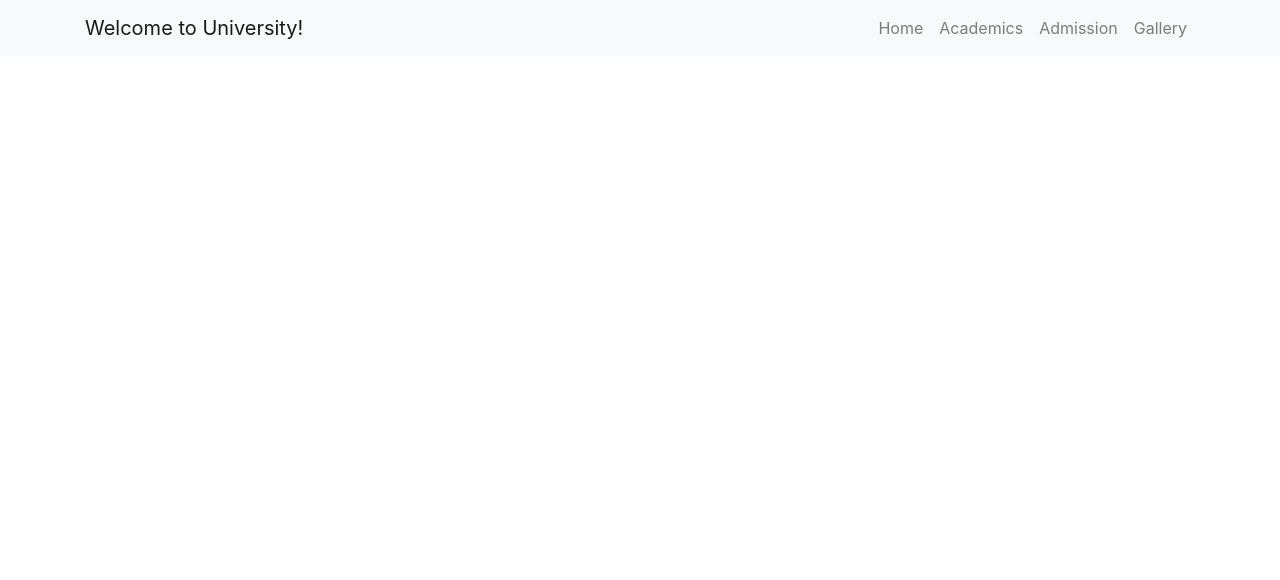
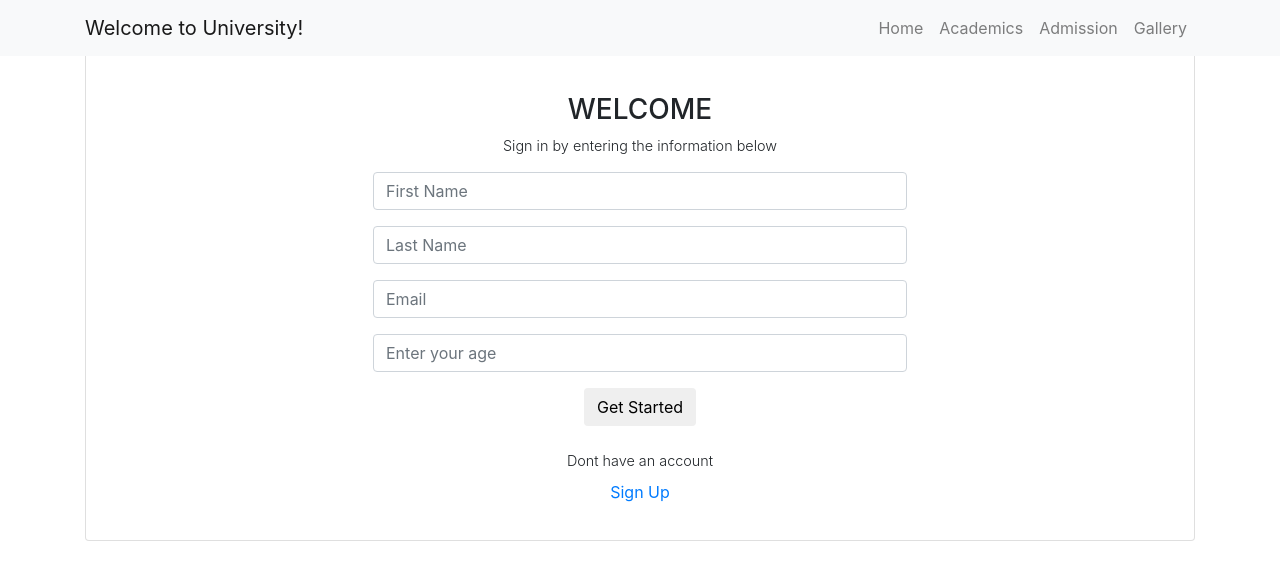
Before and after one commit to avahora866/HTML-collegewebsite, a plain HTML site: page admissions.html in a window 1280 px wide. Drawn offline with nearby package versions, Linux system fonts and the light colour scheme.

Commit message:
Did the gallery and admissions form

```diff
--- a/admissions.html
+++ b/admissions.html
@@ -31,11 +31,38 @@
         </div>
     </nav>
 
+    <div class="container">
+        <div class="card mt-5 justify-items-center" id="main-card">
+            <div class="card-body text-center">
+                <h3 class="card-text mt-4">WELCOME</h3>
+                <p class="card-text lead" style="font-size: .9em;">Sign in by entering the information below</p>
+                <form action="">
+                    <div class="form-group flex-column w-50 m-auto" id="formStyling">
+                        <div class="input-group mb-3">
+                            <input id="firstName" class="form-control" type="text" for="firstName" placeholder="First Name">
+                        </div>
+                        <div class="input-group mb-3">
+                            <input id="lastName" class="form-control" type="text" for="lastName" placeholder="Last Name">
+                        </div>
+                        <div class="input-group mb-3">
+                            <input id="email" class="form-control" type="email" for="lastName" placeholder="Email">
+                        </div>
+                        <div class="input-group mb-3">
+                            <input id="age" class="form-control" type="number" for="age" placeholder="Enter your age">
+                        </div>
+                        <button class="btn mb-3">Get Started</button>
+                        <p class="lead m-2 " style="font-size:.9em; ">Dont have an account</p>
+                        <a href="#" style="text-decoration: none;">Sign Up</a>
+                    </div>
+                </form>
+            </div>
+        </div>
+    </div>
 
 
-    <script src="https://code.jquery.com/jquery-3.3.1.slim.min.js" integrity="sha384-q8i/X+965DzO0rT7abK41JStQIAqVgRVzpbzo5smXKp4YfRvH+8abtTE1Pi6jizo" crossorigin="anonymous"></script>
-    <script src="https://cdnjs.cloudflare.com/ajax/libs/popper.js/1.14.3/umd/popper.min.js" integrity="sha384-ZMP7rVo3mIykV+2+9J3UJ46jBk0WLaUAdn689aCwoqbBJiSnjAK/l8WvCWPIPm49" crossorigin="anonymous"></script>
-    <script src="https://stackpath.bootstrapcdn.com/bootstrap/4.1.1/js/bootstrap.min.js" integrity="sha384-smHYKdLADwkXOn1EmN1qk/HfnUcbVRZyYmZ4qpPea6sjB/pTJ0euyQp0Mk8ck+5T" crossorigin="anonymous"></script>
+    <script src="https://code.jquery.com/jquery-3.3.1.slim.min.js " integrity="sha384-q8i/X+965DzO0rT7abK41JStQIAqVgRVzpbzo5smXKp4YfRvH+8abtTE1Pi6jizo " crossorigin="anonymous "></script>
+    <script src="https://cdnjs.cloudflare.com/ajax/libs/popper.js/1.14.3/umd/popper.min.js " integrity="sha384-ZMP7rVo3mIykV+2+9J3UJ46jBk0WLaUAdn689aCwoqbBJiSnjAK/l8WvCWPIPm49 " crossorigin="anonymous "></script>
+    <script src="https://stackpath.bootstrapcdn.com/bootstrap/4.1.1/js/bootstrap.min.js " integrity="sha384-smHYKdLADwkXOn1EmN1qk/HfnUcbVRZyYmZ4qpPea6sjB/pTJ0euyQp0Mk8ck+5T " crossorigin="anonymous "></script>
 </body>
 
 </html>
```
Also changed, not shown: gallery.html (+23 -1 lines).
